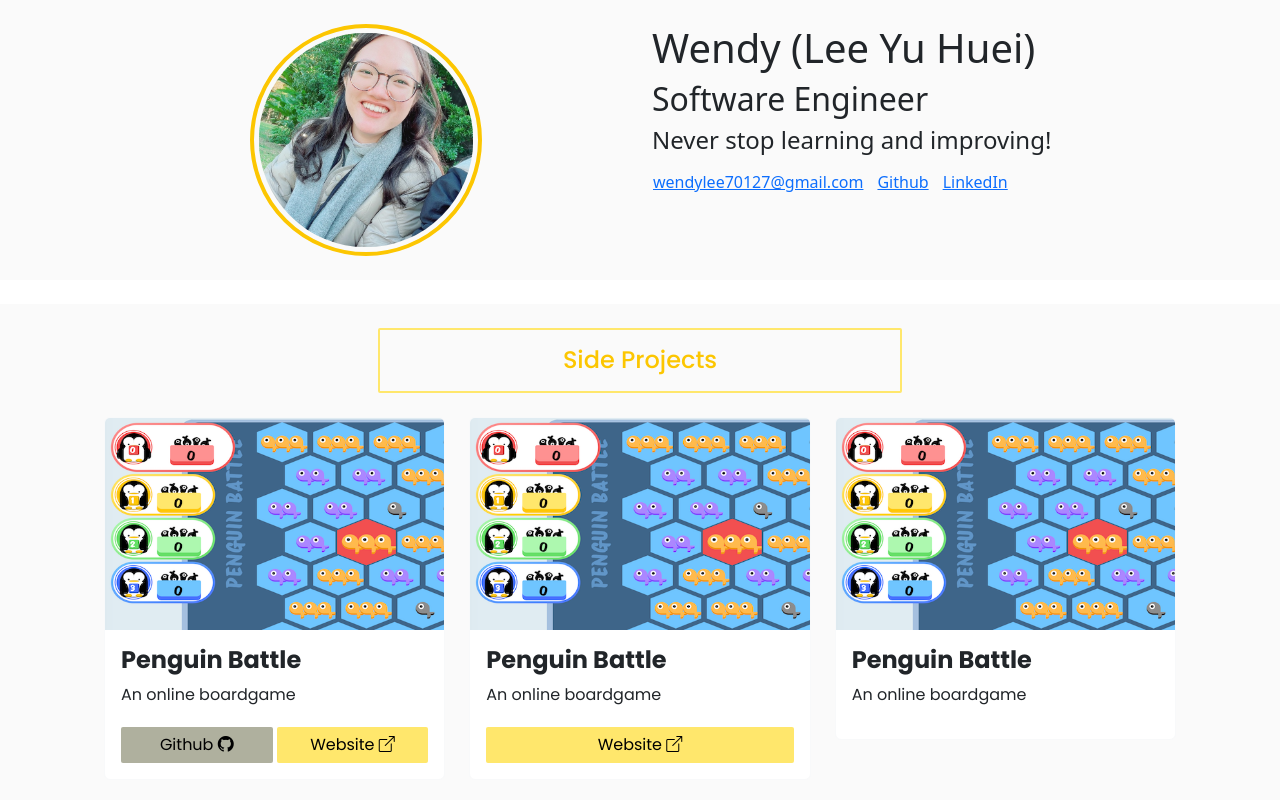
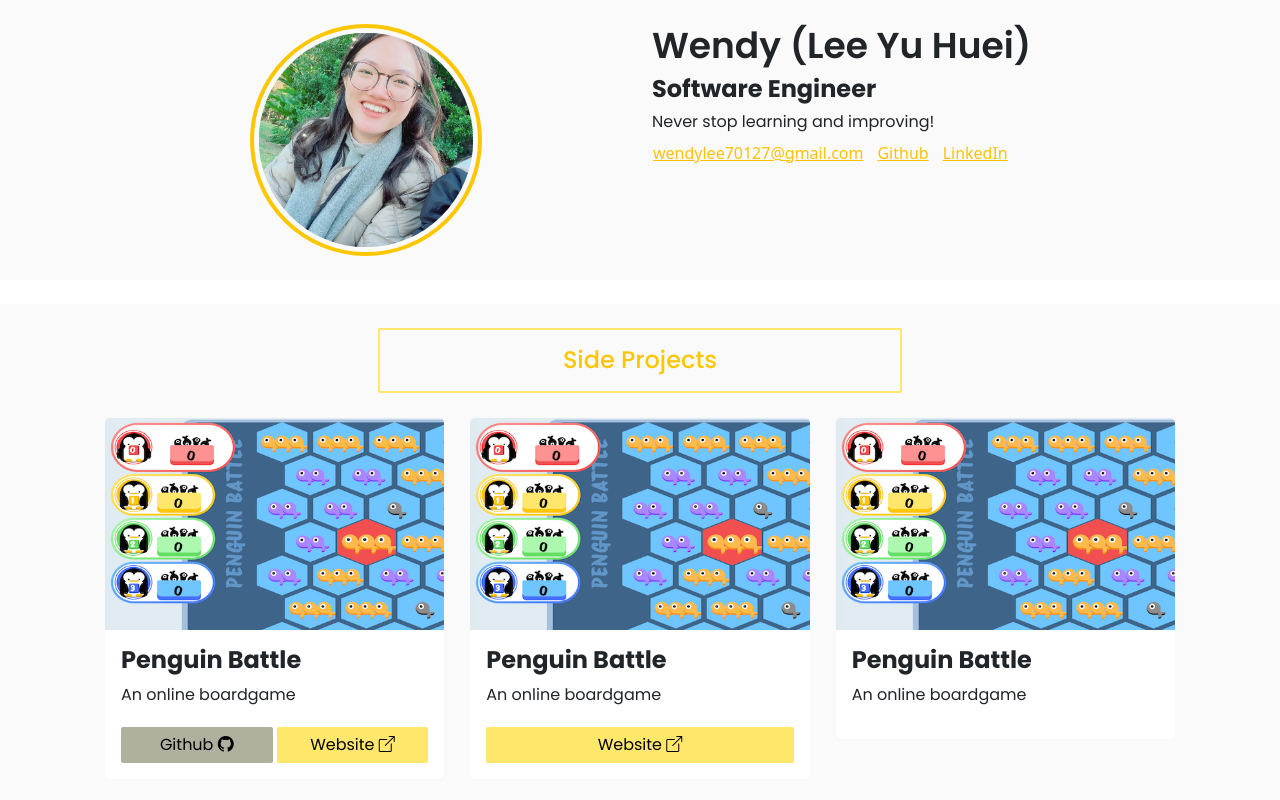
Before and after one commit to yuhueilee/wendyfolio, a React (Create React App) app: page / in a window 1280 px wide. Shown: the top 800 px of the page. Built offline with nearby package versions, Linux system fonts and the light colour scheme.

Commit message:
Apply styles to description

```diff
--- a/src/components/introduction/index.scss
+++ b/src/components/introduction/index.scss
@@ -17,10 +17,10 @@
 
 .introduction {
     @include media-breakpoint-down(sm) {
-        justify-content: center;
+        align-items: center;
     }
 
     @include media-breakpoint-up(sm) {
-        justify-content: start;
+        align-items: start;
     }
 }
--- a/src/components/introduction/index.tsx
+++ b/src/components/introduction/index.tsx
@@ -28,17 +28,28 @@ const Introduction = () => {
                     md={7}
                     className="d-flex flex-column introduction"
                 >
-                    <h1>Wendy (Lee Yu Huei)</h1>
-                    <h2>Software Engineer</h2>
-                    <h4>Never stop learning and improving!</h4>
+                    <h1 className="fsb-36">Wendy (Lee Yu Huei)</h1>
+                    <h2 className="fb-24">Software Engineer</h2>
+                    <h4 className="fr-16">
+                        Never stop learning and improving!
+                    </h4>
                     <div>
-                        <Button variant="link" className="ps-0">
+                        <Button
+                            variant="link"
+                            className="ps-0 py-0 fr-16 link-warning"
+                        >
                             wendylee70127@gmail.com
                         </Button>
-                        <Button variant="link" className="ps-0">
+                        <Button
+                            variant="link"
+                            className="ps-0 py-0 fr-16 link-warning"
+                        >
                             Github
                         </Button>
-                        <Button variant="link" className="ps-0">
+                        <Button
+                            variant="link"
+                            className="ps-0 py-0 fr-16 link-warning"
+                        >
                             LinkedIn
                         </Button>
                     </div>
--- a/src/index.scss
+++ b/src/index.scss
@@ -194,7 +194,16 @@ body {
     margin-bottom: 8px;
 }
 
-// font regular 16px
+[class^="fsb-36"] {
+    @include poppins-semibold;
+    font-size: 36px;
+}
+
+[class^="fb-24"] {
+    @include poppins-bold;
+    font-size: 24px;
+}
+
 [class^="fr-16"] {
     @include poppins-regular;
     font-size: 16px;
```
